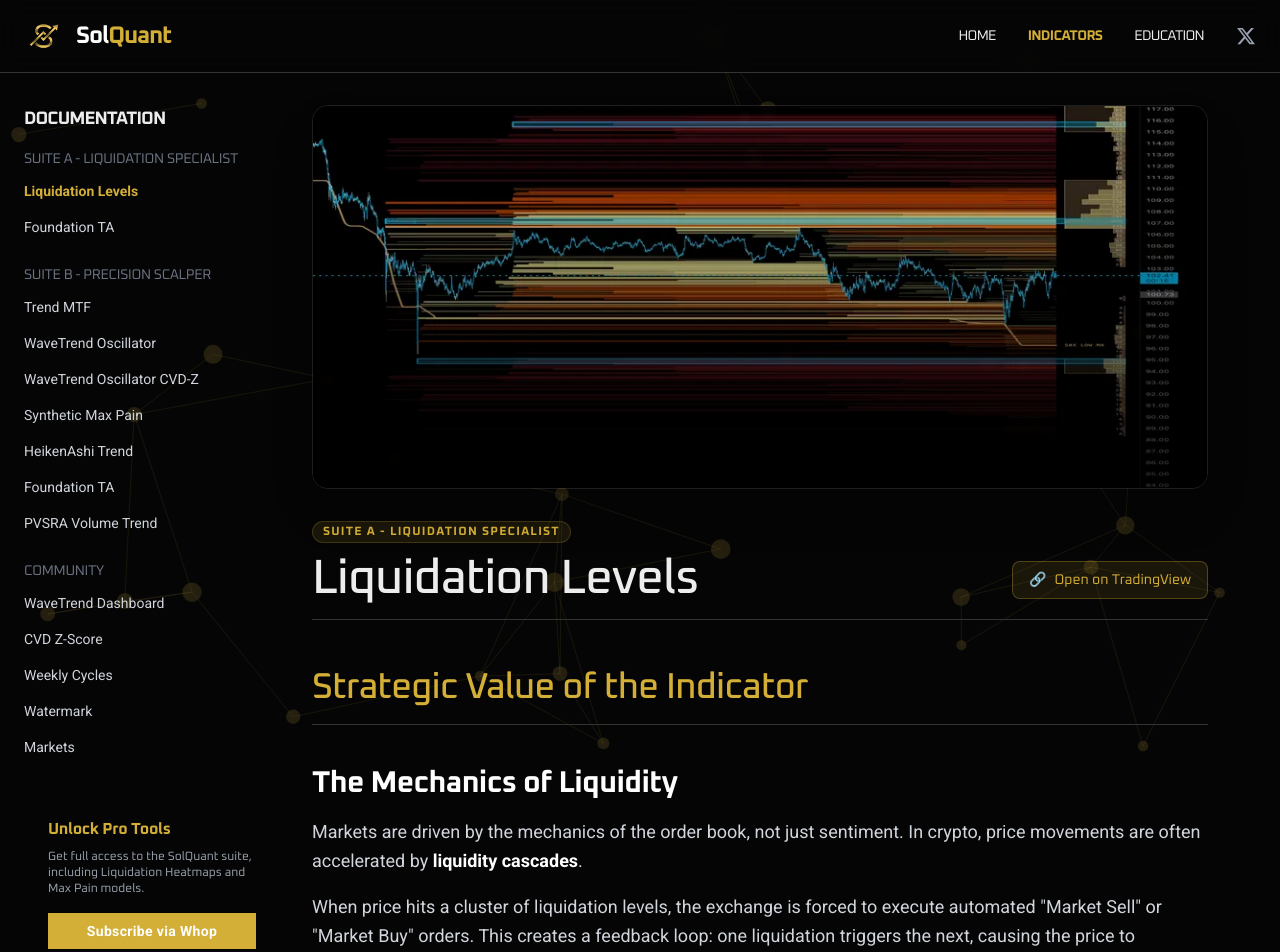
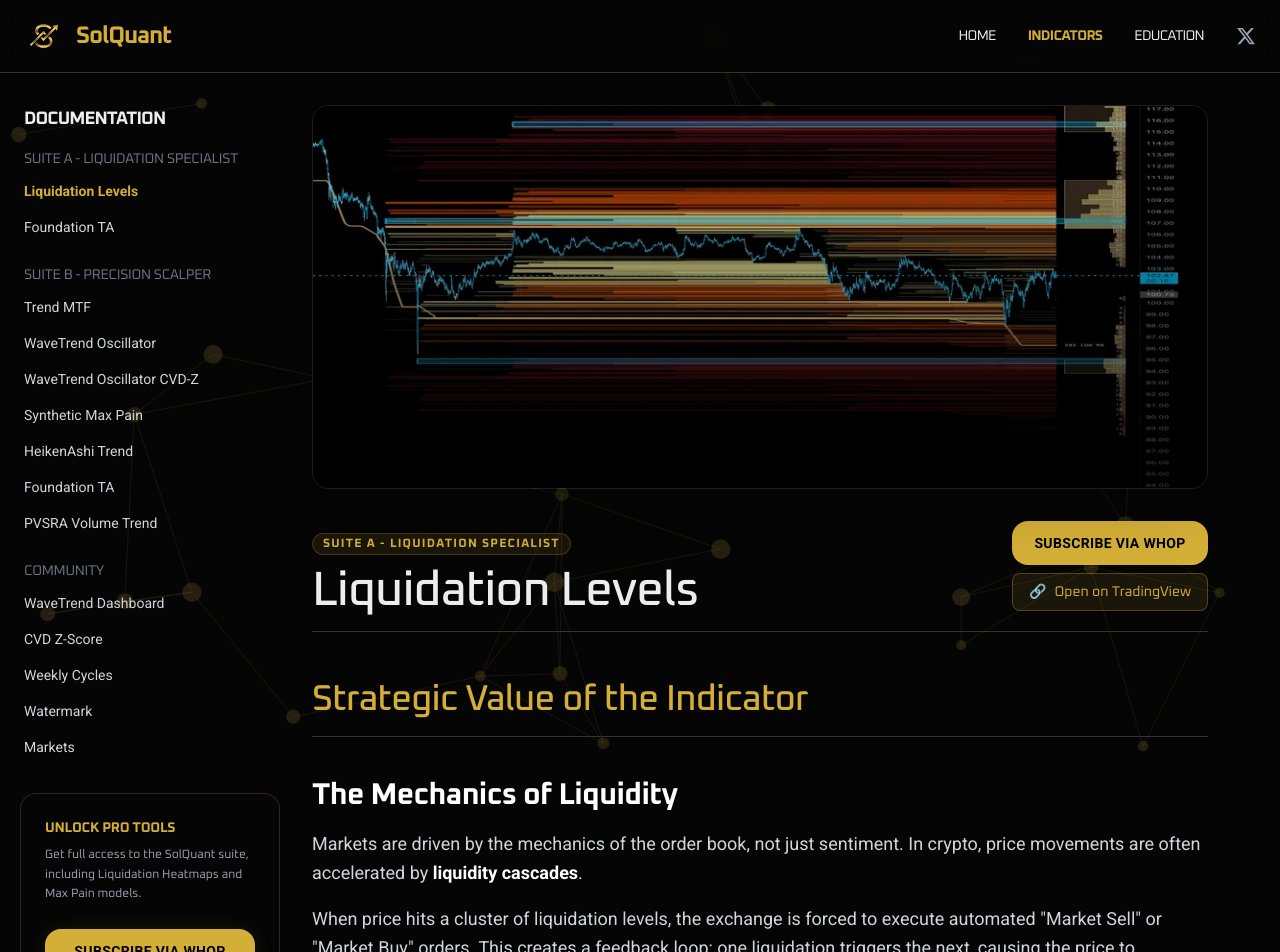
Before and after one commit to lost-sol/solquant, a Next.js app: page /docs/liquidation-levels in a window 1280 px wide. Shown: the top 952 px of the page. Built offline with nearby package versions, Linux system fonts and the light colour scheme; no server answers.

Commit message:
feat: update CTA styling and content, adjust pricing, refine logo text, and add conditional TradingView links.

```diff
--- a/src/app/docs/[slug]/page.tsx
+++ b/src/app/docs/[slug]/page.tsx
@@ -73,6 +73,19 @@
                     </div>
 
                     {articleMeta.indicatorUrl && (
+                        <div className="flex flex-col gap-2">
+                            {((articleMeta as any).categories?.some((c: string) => c.includes('Suite A')) || (articleMeta as any).categories?.some((c: string) => c.includes('Suite B'))) && (
+                                <a
+                                    href={(articleMeta as any).categories?.some((c: string) => c.includes('Suite A'))
+                                        ? "https://whop.com/checkout/plan_agr70Bot9uI3q"
+                                        : "https://whop.com/checkout/plan_aeREgPjnII4uE"}
+                                    target="_blank"
+                                    rel="noopener noreferrer"
+                                    className="inline-flex items-center justify-center px-4 py-3 bg-solquant-gold text-black rounded-2xl hover:bg-yellow-600 transition-all group/btn font-bold text-sm uppercase tracking-wide"
+                                >
+                                    Subscribe via Whop
+                                </a>
+                            )}
                             <a
                                 href={articleMeta.indicatorUrl}
                                 target="_blank"
@@ -81,6 +94,7 @@
                             >
                                 <span className="mr-2">🔗</span> Open on TradingView
                             </a>
+                        </div>
                     )}
                 </div>
             </div>
--- a/src/app/docs/layout.tsx
+++ b/src/app/docs/layout.tsx
@@ -61,21 +61,21 @@
                 </div>
 
                 {/* Sticky CTA */}
-                <div className="sticky top-24">
-                    <div className="wireframe-box p-6 bg-[#050505]">
-                        <h4 className="font-bold text-solquant-gold mb-2">Unlock Pro Tools</h4>
-                        <p className="text-xs text-gray-400 font-mono mb-4">
+                <div className="sticky top-24 -ml-1">
+                    <div className="p-6 bg-[#050505] border border-solquant-gold/20 rounded-2xl">
+                        <h4 className="font-bold text-solquant-gold mb-2 uppercase tracking-tighter text-sm">Unlock Pro Tools</h4>
+                        <p className="text-xs text-gray-400 font-mono mb-6 leading-relaxed">
                             Get full access to the SolQuant suite, including Liquidation Heatmaps and Max Pain models.
                         </p>
                         <Link
                             href="https://whop.com/solquant"
                             target="_blank"
                             rel="noopener noreferrer"
-                            className="block w-full text-center py-2 bg-solquant-gold text-white font-bold text-sm tracking-wide hover:bg-yellow-600 transition-colors"
+                            className="block w-full py-3 bg-solquant-gold text-black rounded-2xl hover:bg-yellow-600 transition-all text-center font-bold text-sm uppercase tracking-wide shadow-[0_0_20px_rgba(212,175,55,0.1)]"
                         >
                             Subscribe via Whop
                         </Link>
-                        <p className="mt-3 text-[11px] text-gray-500 font-mono leading-relaxed">
+                        <p className="mt-4 text-[10px] text-gray-500 font-mono leading-relaxed opacity-60">
                             By clicking, you will be redirected to our secure store on Whop. Your purchase is subject to our <Link href="/terms" className="underline hover:text-solquant-gold transition-colors">Terms of Service</Link> and <Link href="/privacy" className="underline hover:text-solquant-gold transition-colors">Privacy Policy</Link>.
                         </p>
                     </div>
--- a/src/app/education/layout.tsx
+++ b/src/app/education/layout.tsx
@@ -24,18 +24,18 @@
     });
 
     return (
-        <div className="container mx-auto px-6 py-8 flex flex-col md:flex-row gap-8">
+        <div className="container mx-auto px-6 py-12 flex flex-col md:flex-row gap-12">
             {/* Sidebar Desktop */}
-            <aside className="w-full md:w-64 flex-shrink-0 space-y-8">
-                <div>
-                    <h3 className="font-bold text-lg mb-4 wireframe-text">Education</h3>
-                    <nav className="space-y-6">
+            <aside className="w-full md:w-64 flex-shrink-0">
+                <div className="mb-8">
+                    <h1 className="text-3xl font-bold mb-6 wireframe-text">Education</h1>
+                    <nav className="space-y-1">
                         {Object.entries(categories).map(([category, items]: [string, any]) => (
                             <div key={category}>
                                 {category.toLowerCase() !== "education" && (
                                     <h4 className="font-mono text-sm text-gray-500 mb-2 uppercase tracking-wide">{category}</h4>
                                 )}
-                                <ul className="space-y-2">
+                                <ul className="space-y-1">
                                     {items.map((item: any) => (
                                         <li key={item.id}>
                                             <SidebarLink
@@ -52,21 +52,21 @@
                 </div>
 
                 {/* Sticky CTA */}
-                <div className="sticky top-24">
-                    <div className="wireframe-box p-6 bg-[#050505]">
-                        <h4 className="font-bold text-solquant-gold mb-2">Master the Markets</h4>
-                        <p className="text-xs text-gray-400 font-mono mb-4">
-                            Deep dive into institutional trading mechanics and best practices.
+                <div className="sticky top-24 -ml-1">
+                    <div className="p-6 bg-[#050505] border border-solquant-gold/20 rounded-2xl">
+                        <h4 className="font-bold text-solquant-gold mb-2 uppercase tracking-tighter text-sm">Unlock Pro Tools</h4>
+                        <p className="text-xs text-gray-400 font-mono mb-6 leading-relaxed">
+                            Get full access to the SolQuant suite, including Liquidation Heatmaps and Max Pain models.
                         </p>
                         <Link
                             href="https://whop.com/solquant"
                             target="_blank"
                             rel="noopener noreferrer"
-                            className="block w-full text-center py-2 bg-solquant-gold text-white font-bold text-sm tracking-wide hover:bg-yellow-600 transition-colors"
+                            className="block w-full py-3 bg-solquant-gold text-black rounded-2xl hover:bg-yellow-600 transition-all text-center font-bold text-sm uppercase tracking-wide shadow-[0_0_20px_rgba(212,175,55,0.1)]"
                         >
-                            Join SolQuant
+                            Subscribe via Whop
                         </Link>
-                        <p className="mt-3 text-[11px] text-gray-500 font-mono leading-relaxed">
+                        <p className="mt-4 text-[10px] text-gray-500 font-mono leading-relaxed opacity-60">
                             By clicking, you will be redirected to our secure store on Whop. Your purchase is subject to our <Link href="/terms" className="underline hover:text-solquant-gold transition-colors">Terms of Service</Link> and <Link href="/privacy" className="underline hover:text-solquant-gold transition-colors">Privacy Policy</Link>.
                         </p>
                     </div>
--- a/src/app/layout.tsx
+++ b/src/app/layout.tsx
@@ -56,9 +56,8 @@
                         <div className="container mx-auto px-6 py-4 flex justify-between items-center">
                             <a href="/" className="flex items-center space-x-3 text-2xl font-bold tracking-tighter hover:opacity-80 transition-opacity">
                                 <Image src="/images/logo.png" alt="SolQuant Logo" width={40} height={40} className="object-contain" />
-                                <div className="font-mono">
-                                    <span className="text-white">Sol</span>
-                                    <span className="text-solquant-gold">Quant</span>
+                                <div className="font-mono text-solquant-gold">
+                                    SolQuant
                                 </div>
                             </a>
                             <TopNav />
--- a/src/app/page.tsx
+++ b/src/app/page.tsx
@@ -121,7 +121,7 @@
                         </div>
                         <div className="flex flex-col items-center w-full">
                             <Link
-                                href="https://whop.com/solquant"
+                                href="https://whop.com/checkout/plan_agr70Bot9uI3q"
                                 target="_blank"
                                 rel="noopener noreferrer"
                                 className="group relative inline-flex w-full items-center justify-center px-8 py-3.5 font-bold text-black transition-all duration-200 bg-solquant-gold border border-transparent rounded-2xl hover:bg-yellow-600 focus:outline-none focus:ring-2 focus:ring-offset-2 focus:ring-solquant-gold mt-2 uppercase tracking-wide text-sm"
@@ -139,7 +139,7 @@
                         <div>
                             <div className="flex justify-between items-center mb-4">
                                 <h3 className="text-2xl font-bold">Precision Scalper Toolkit</h3>
-                                <span className="text-solquant-gold font-bold text-lg">$34.99/mo</span>
+                                <span className="text-solquant-gold font-bold text-lg">$19.99/mo</span>
                             </div>
                             <p className="text-gray-400 text-sm leading-relaxed mb-6">
                                 Master the MTF Trend tools and the Synthetic Max Pain model. For traders operating on low timeframes extracting edge from volatility.
@@ -176,7 +176,7 @@
                         </div>
                         <div className="flex flex-col items-center w-full">
                             <Link
-                                href="https://whop.com/solquant"
+                                href="https://whop.com/checkout/plan_aeREgPjnII4uE"
                                 target="_blank"
                                 rel="noopener noreferrer"
                                 className="group relative inline-flex w-full items-center justify-center px-8 py-3.5 font-bold text-black transition-all duration-200 bg-solquant-gold border border-transparent rounded-2xl hover:bg-yellow-600 focus:outline-none focus:ring-2 focus:ring-offset-2 focus:ring-solquant-gold mt-2 uppercase tracking-wide text-sm"
```
Lines whose indentation alone changed are shown as unchanged.
